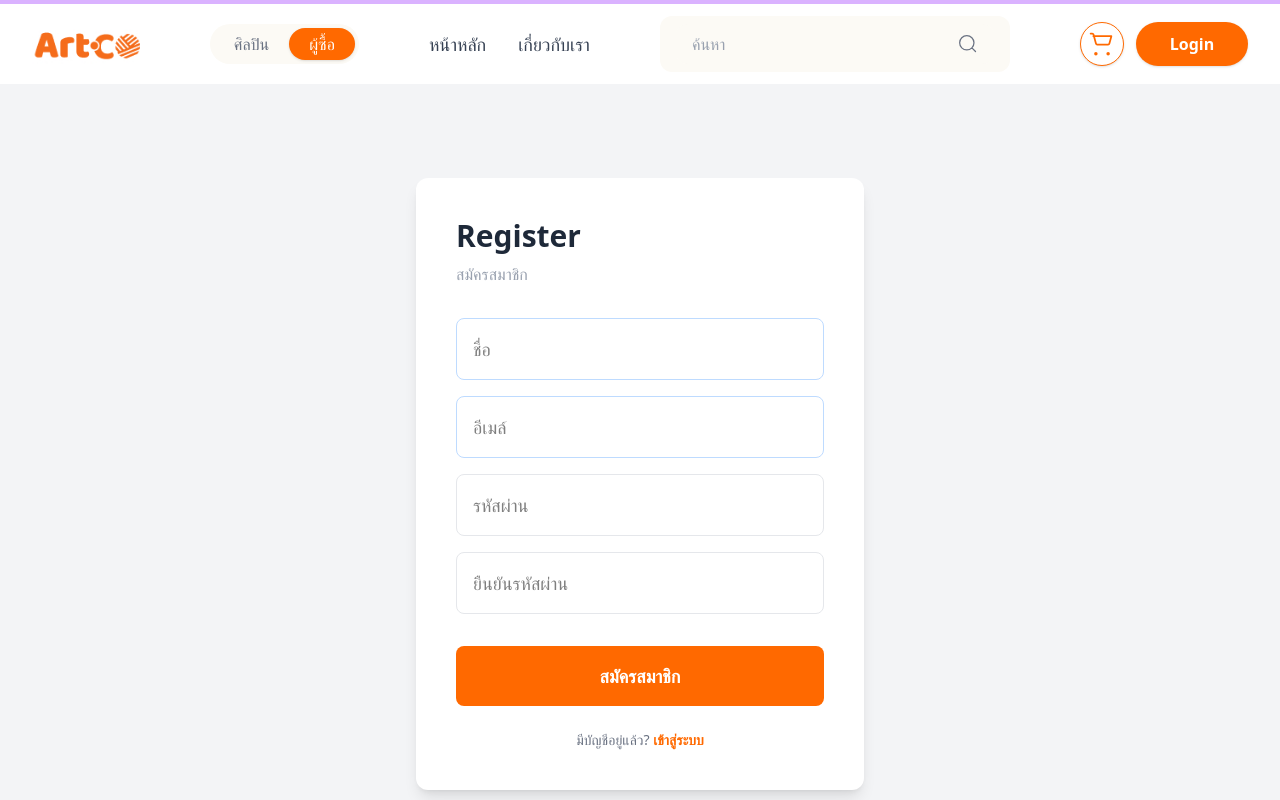
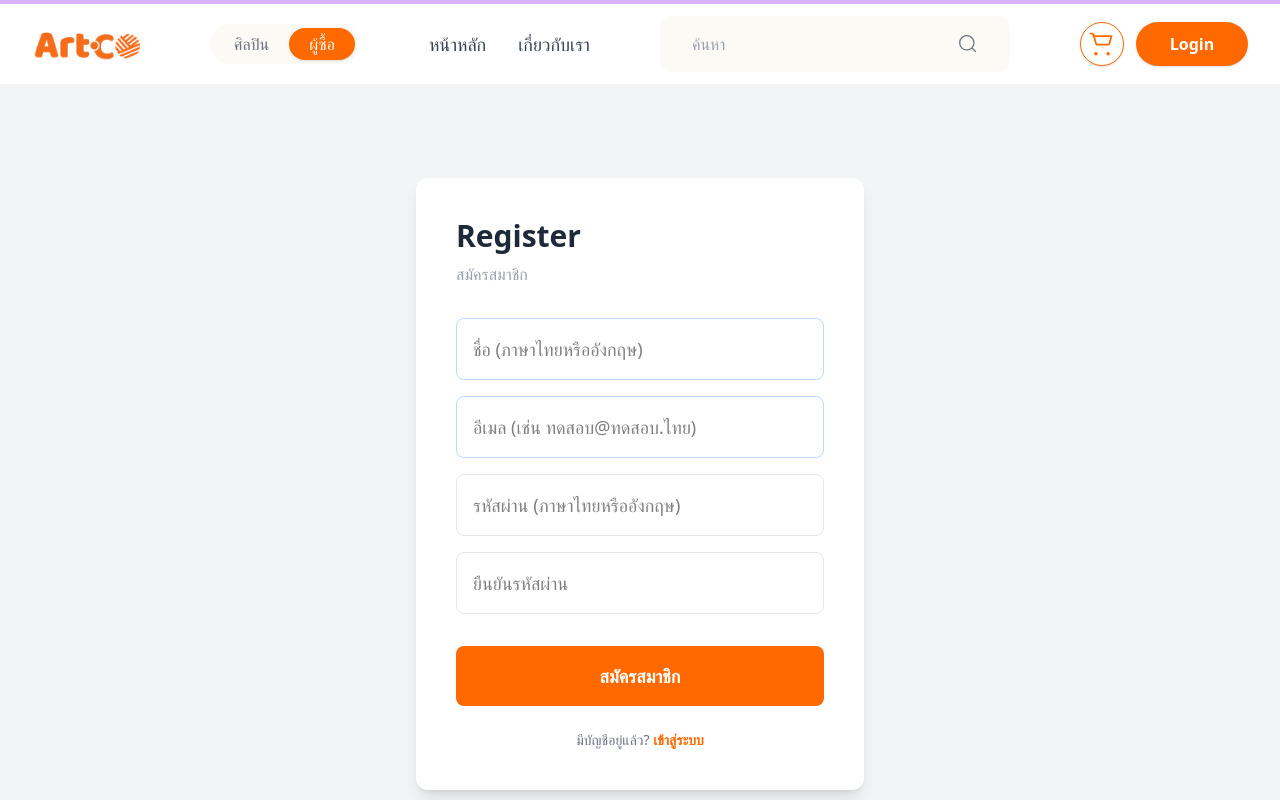
Before and after one commit to WebmasterCamp/ywc20-hackathon-ccl, a Next.js app: page /register in a window 1280 px wide. Shown: the top 800 px of the page. Built offline with nearby package versions, Linux system fonts and the light colour scheme.

Commit message:
update login register

```diff
--- /dev/null
+++ b/app/components/AppShell.jsx
@@ -0,0 +1,16 @@
+"use client";
+import { CartProvider } from "./CartContext";
+import Footer from "./Footer";
+import Navbar from "./Navbar";
+import { useState } from "react";
+
+export default function AppShell({ children }) {
+  const [search, setSearch] = useState("");
+  return (
+    <CartProvider>
+      <Navbar value={search} onSearch={setSearch} />
+      {children && React.cloneElement(children, { search })}
+      <Footer />
+    </CartProvider>
+  );
+}
--- /dev/null
+++ b/app/components/Hero.jsx
@@ -0,0 +1,11 @@
+import React from 'react'
+
+const Hero = () => {
+  return (
+    <div>
+
+    </div>
+  )
+}
+
+export default Hero
--- a/app/components/Navbar.jsx
+++ b/app/components/Navbar.jsx
@@ -5,7 +5,7 @@ import { useCart } from './CartContext';
 import Search from './Search';
 import { useRouter } from 'next/navigation';
 
-export default function Navbar({ onSearch }) {
+export default function Navbar({ value, onSearch }) {
     const router = useRouter();
     const { cart } = useCart?.() || { cart: [] };
     const cartCount = cart.reduce((sum, item) => sum + item.qty, 0);
@@ -30,7 +30,7 @@ export default function Navbar({ onSearch }) {
 
             {/* ช่องค้นหา */}
             <div className="flex items-center bg-[#fcfaf5] rounded-xl px-4 py-2 w-[350px] mx-6">
-                <Search onSearch={onSearch} className="bg-transparent outline-none flex-1 text-gray-700 placeholder-gray-400"/>
+                <Search value={value} onSearch={onSearch} className="bg-transparent outline-none flex-1 text-gray-700 placeholder-gray-400"/>
             </div>
 
             {/* ปุ่มกลมสีส้มขวาสุด + ตะกร้า */}
--- a/app/components/Search.jsx
+++ b/app/components/Search.jsx
@@ -1,13 +1,14 @@
 import React from 'react'
 
-const Search = ({ onSearch }) => {
+const Search = ({ value, onSearch }) => {
   return (
     <div className="flex items-center w-full bg-[#fcfaf5] rounded-xl px-4 py-2">
       <input
         type="text"
         placeholder="ค้นหา"
+        value={value}
+        onChange={e => onSearch?.(e.target.value)}
         className="flex-1 bg-transparent outline-none text-gray-700 placeholder-gray-400 text-base"
-        onChange={e => onSearch?.(e.target.value)}
       />
       <svg xmlns="http://www.w3.org/2000/svg" fill="none" viewBox="0 0 24 24" strokeWidth={1.5} stroke="currentColor" className="w-5 h-5 text-gray-500 ml-2">
         <path strokeLinecap="round" strokeLinejoin="round" d="M21 21l-4.35-4.35m0 0A7.5 7.5 0 104.5 4.5a7.5 7.5 0 0012.15 12.15z" />
--- a/app/login/page.jsx
+++ b/app/login/page.jsx
@@ -22,41 +22,38 @@ const LoginPage = () => {
     e.preventDefault()
     setError('')
 
-    // Validate email
     if (!formData.email) {
       setError('กรุณากรอกอีเมล')
       return
     }
-
     if (!isValidThaiEmail(formData.email)) {
       setError('กรุณากรอกอีเมลให้ถูกต้อง')
       return
     }
-
     if (!formData.password) {
       setError('กรุณากรอกรหัสผ่าน')
       return
     }
 
-    // Simple mock authentication
-    if (formData.email && formData.password) {
-      // Store auth data in localStorage
-      // In a real production app, you would want to:
-      // 1. Store a JWT token instead of email
-      // 2. Implement proper session management
-      // 3. Consider using HTTP-only cookies for better security
-      localStorage.setItem('auth', JSON.stringify({
-        email: formData.email,
-        isLoggedIn: true,
-        loginTime: new Date().toISOString(),
-        name: "นายไทย"
-      }))
+    // ดึง user ที่สมัครไว้จาก localStorage
+    const user = JSON.parse(localStorage.getItem('user') || '{}')
+    if (!user.email || !user.password) {
+      setError('ไม่พบข้อมูลผู้ใช้ กรุณาสมัครสมาชิกก่อน')
+      return
+    }
+    if (formData.email !== user.email || formData.password !== user.password) {
+      setError('อีเมลหรือรหัสผ่านไม่ถูกต้อง')
+      return
+    }
 
-      console.log('Login successful:', formData.email)
-
-      // Redirect to home page
-      router.push('/')
-    }
+    // Login สำเร็จ
+    localStorage.setItem('auth', JSON.stringify({
+      email: user.email,
+      isLoggedIn: true,
+      loginTime: new Date().toISOString(),
+      name: user.name
+    }))
+    router.push('/')
   }
 
   const handleChange = (e) => {
--- a/app/page.jsx
+++ b/app/page.jsx
@@ -8,12 +8,10 @@ import Link from "next/link";
 import { useState } from "react";
 import Banner from "./components/Banner";
 
-export default function Home() {
-  const [search, setSearch] = useState("");
+export default function Home({ search = "" }) {
   const deals = mockDeals.filter(deal => deal.title.toLowerCase().includes(search.toLowerCase()));
   return (
     <div className="bg-white container mx-auto">
-
       <Banner/>
       <RoomButton/>
       {/* Section ดีลสินค้า */}
@@ -34,5 +32,5 @@ export default function Home() {
         <Link href="/checkout" className="bg-blue-600 hover:bg-blue-700 text-white px-4 py-2 rounded-lg font-semibold">ไปชำระเงิน</Link>
       </div> */}
     </div>
-  );
+  )
 }
--- a/app/register/page.jsx
+++ b/app/register/page.jsx
@@ -1,37 +1,115 @@
-import React from 'react'
+'use client';
+
+import React, { useState } from 'react';
+import { useRouter } from 'next/navigation';
 
 const RegisterPage = () => {
+  const router = useRouter();
+  const [form, setForm] = useState({
+    name: '',
+    email: '',
+    password: '',
+    confirm: ''
+  });
+  const [error, setError] = useState('');
+
+  // Email validation รองรับภาษาไทย
+  const isValidThaiEmail = (email) => {
+    const thaiEmailRegex = /^[a-zA-Z0-9\u0E00-\u0E7F._%+-]+@([a-zA-Z0-9\u0E00-\u0E7F.-]+\.)+[a-zA-Z\u0E00-\u0E7F]{2,}$/u;
+    return thaiEmailRegex.test(email);
+  };
+
+  const handleChange = (e) => {
+    setForm(prev => ({
+      ...prev,
+      [e.target.name]: e.target.value
+    }));
+  };
+
+  const handleSubmit = (e) => {
+    e.preventDefault();
+    setError('');
+
+    if (!form.name) {
+      setError('กรุณากรอกชื่อ');
+      return;
+    }
+    if (!form.email) {
+      setError('กรุณากรอกอีเมล');
+      return;
+    }
+    if (!isValidThaiEmail(form.email)) {
+      setError('กรุณากรอกอีเมลให้ถูกต้อง');
+      return;
+    }
+    if (!form.password) {
+      setError('กรุณากรอกรหัสผ่าน');
+      return;
+    }
+    if (form.password !== form.confirm) {
+      setError('รหัสผ่านไม่ตรงกัน');
+      return;
+    }
+
+    // mock register: บันทึกข้อมูลใน localStorage
+    localStorage.setItem('user', JSON.stringify({
+      name: form.name,
+      email: form.email,
+      password: form.password
+    }));
+
+    // ไปหน้า login
+    router.push('/login');
+  };
+
   return (
     <div className="min-h-screen flex items-center justify-center bg-gray-100">
       <div className="bg-white rounded-xl shadow-lg p-10 w-full max-w-md">
         <h1 className="text-3xl font-bold text-gray-800 mb-2">Register</h1>
         <p className="text-gray-400 mb-8">สมัครสมาชิก</p>
-        <form>
+        {error && (
+          <div className="mb-4 p-3 bg-red-100 text-red-700 rounded-lg">
+            {error}
+          </div>
+        )}
+        <form onSubmit={handleSubmit}>
           <div className="mb-4">
             <input
               type="text"
-              placeholder="ชื่อ"
+              name="name"
+              placeholder="ชื่อ (ภาษาไทยหรืออังกฤษ)"
+              value={form.name}
+              onChange={handleChange}
               className="w-full px-4 py-4 border border-blue-200 rounded-lg focus:outline-none focus:ring-2 focus:ring-blue-400 text-lg font-medium transition"
             />
           </div>
           <div className="mb-4">
             <input
-              type="email"
-              placeholder="อีเมล์"
+              type="text"
+              name="email"
+              placeholder="อีเมล (เช่น ทดสอบ@ทดสอบ.ไทย)"
+              value={form.email}
+              onChange={handleChange}
               className="w-full px-4 py-4 border border-blue-200 rounded-lg focus:outline-none focus:ring-2 focus:ring-blue-400 text-lg font-medium transition"
             />
           </div>
           <div className="mb-4">
             <input
               type="password"
-              placeholder="รหัสผ่าน"
+              name="password"
+              placeholder="รหัสผ่าน (ภาษาไทยหรืออังกฤษ)"
+              value={form.password}
+              onChange={handleChange}
               className="w-full px-4 py-4 border border-gray-200 rounded-lg focus:outline-none focus:ring-2 focus:ring-blue-400 text-lg font-medium transition"
             />
           </div>
           <div className="mb-8">
             <input
               type="password"
+              name="confirm"
               placeholder="ยืนยันรหัสผ่าน"
+              value={form.confirm}
+              onChange={handleChange}
               className="w-full px-4 py-4 border border-gray-200 rounded-lg focus:outline-none focus:ring-2 focus:ring-blue-400 text-lg font-medium transition"
             />
           </div>
@@ -47,7 +125,7 @@ const RegisterPage = () => {
         </div>
       </div>
     </div>
-  )
-}
+  );
+};
 
-export default RegisterPage
+export default RegisterPage;
```
Also changed, not shown: app/globals.css (line endings or trailing spaces), public/Home/Union.png (added), public/Home/scandinavian-interior-mockup-wall-decal-background 1.png (added).
